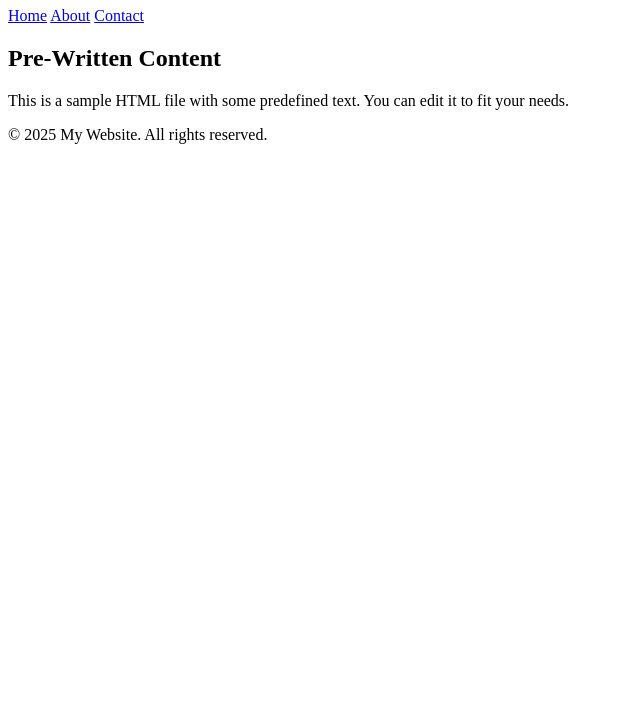
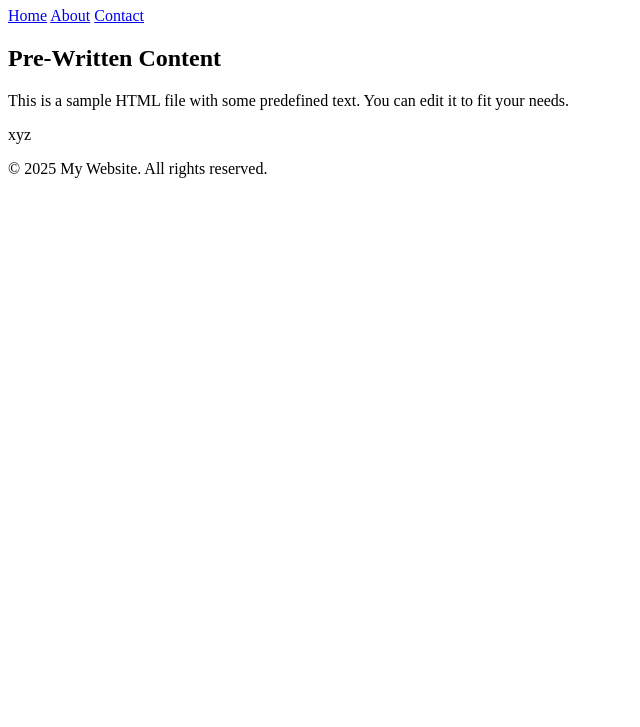
Before and after one commit to RajibBLAZE/learn-git, a plain HTML site: page index.html in a window 1280 px wide. Shown: the part 73-800 px from the top of the page, without its empty margins (0-640 px from the left). Drawn offline with Linux system fonts and the light colour scheme.

Commit message:
xyz text added

```diff
--- a/index.html
+++ b/index.html
@@ -17,6 +17,7 @@
     <div>
         <h2>Pre-Written Content</h2>
         <p>This is a sample HTML file with some predefined text. You can edit it to fit your needs.</p>
+        <p>xyz</p>
     </div>
     <footer>
         <p>&copy; 2025 My Website. All rights reserved.</p>
```
